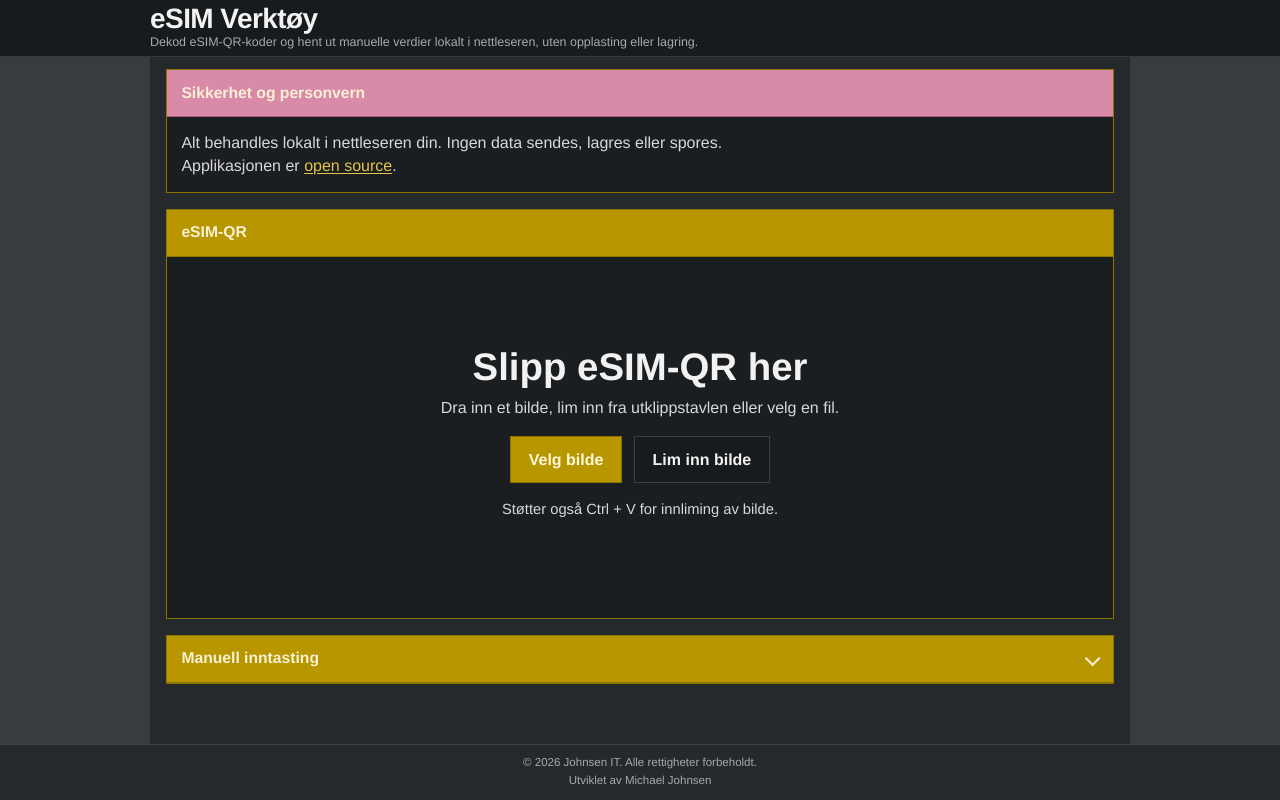
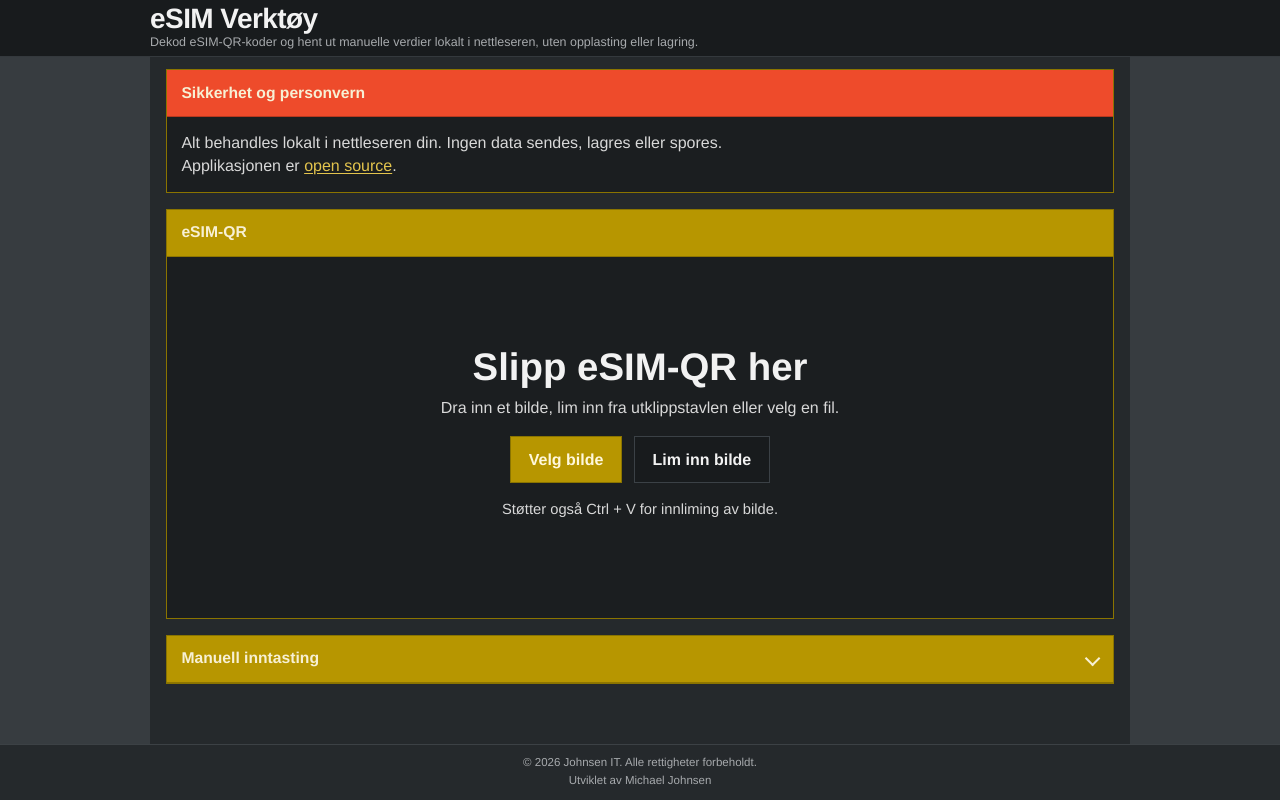
Before and after one commit to newbs0001/eSIM-QR-decoder, a website built with Vite: page index.html in a window 1280 px wide. Built offline with nearby package versions, Linux system fonts and the light colour scheme.

Commit message:
Update privacy header color to #EE4B2B

```diff
--- a/style.css
+++ b/style.css
@@ -174,8 +174,8 @@ h3 {
 }
 
 .privacy-titlebar {
-  background: #d98aa8;
-  border-bottom-color: #a45b77;
+  background: #EE4B2B;
+  border-bottom-color: #b8381e;
 }
 
 .privacy-titlebar h2 {
```
